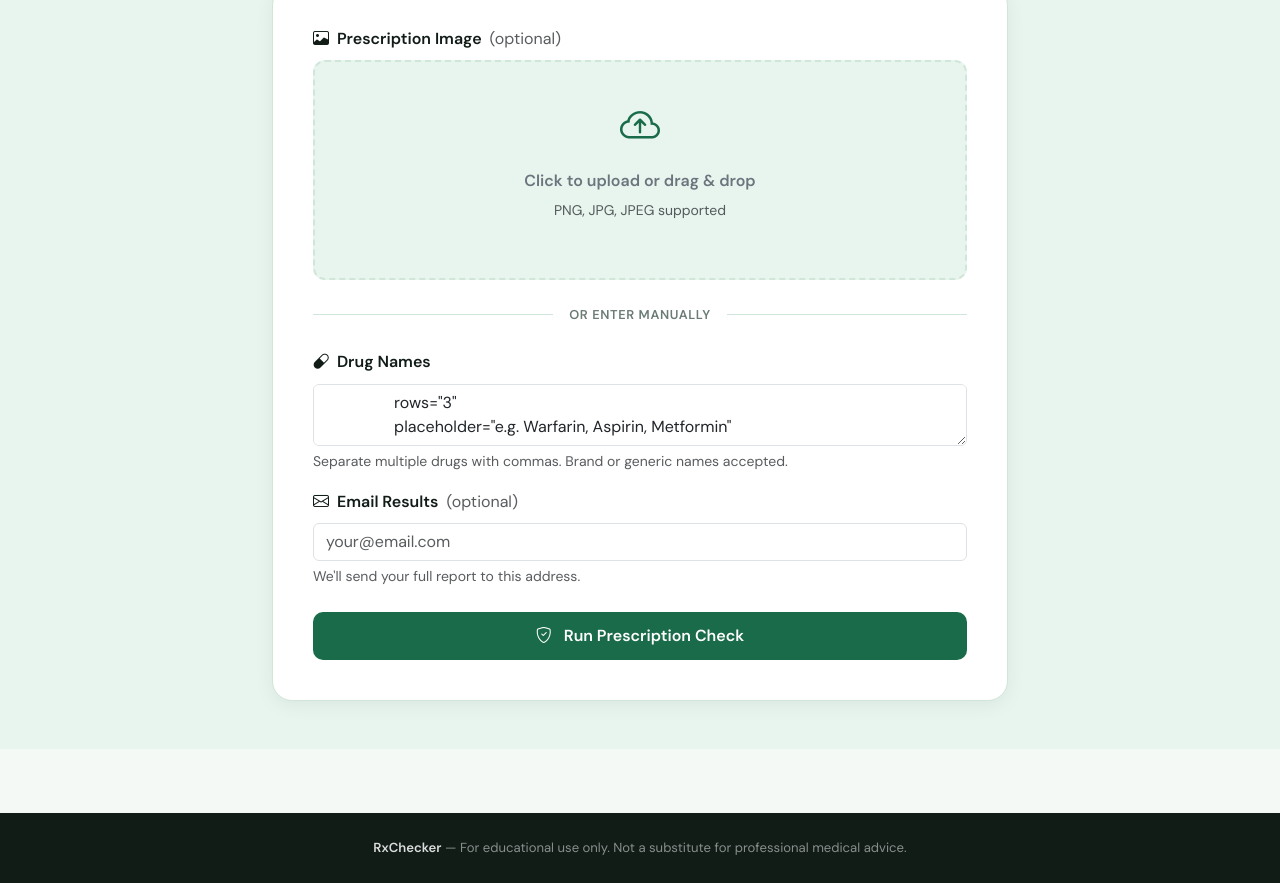
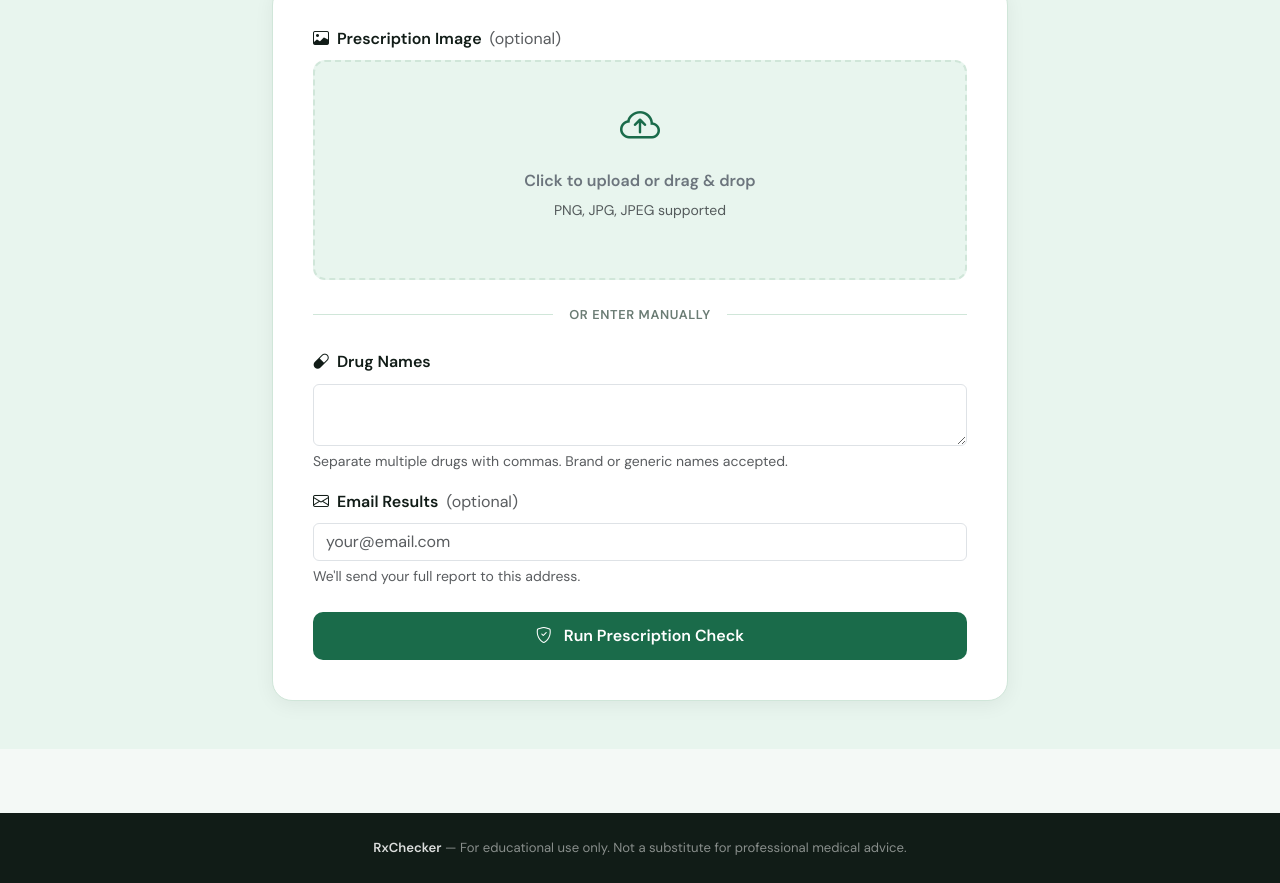
Before and after one commit to EbubeTheGoat/prescription_checking2, a plain HTML site: page index.html in a window 1280 px wide. Shown: the part 1053-1936 px from the top of the page. Drawn offline with nearby package versions, Linux system fonts and the light colour scheme.

Commit message:
Add files via upload

```diff
--- a/index.html
+++ b/index.html
@@ -110,7 +110,7 @@
       font-family: 'DM Sans', sans-serif;
       /* Sets our chosen body font. The comma means "fall back to
          any sans-serif font if DM Sans fails to load." */
-      background-color: #f4f9f6;
+      background-color:  #f4f9f6;
       /* A very subtle green-tinted white background */
       color: var(--rx-dark);
       /* All text defaults to our near-black color */
@@ -675,9 +675,8 @@
                   form-control = Bootstrap class that styles inputs,
                   textareas, and selects consistently.
                   Docs: https://getbootstrap.com/docs/5.3/forms/form-control/
-                -->
-                rows="3"
-                placeholder="e.g. Warfarin, Aspirin, Metformin"
+                --
+
               ></textarea>
               <div class="form-text text-muted">
                 <!--
```
